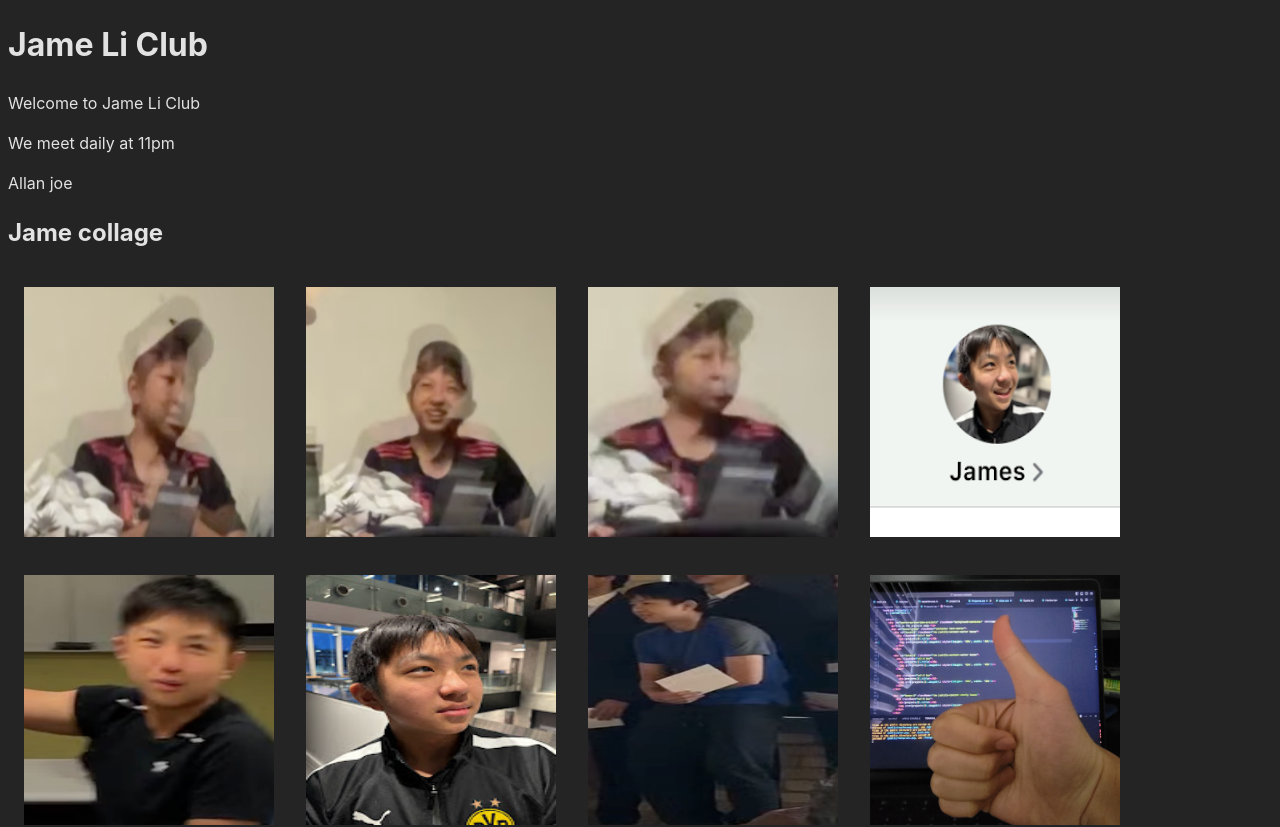
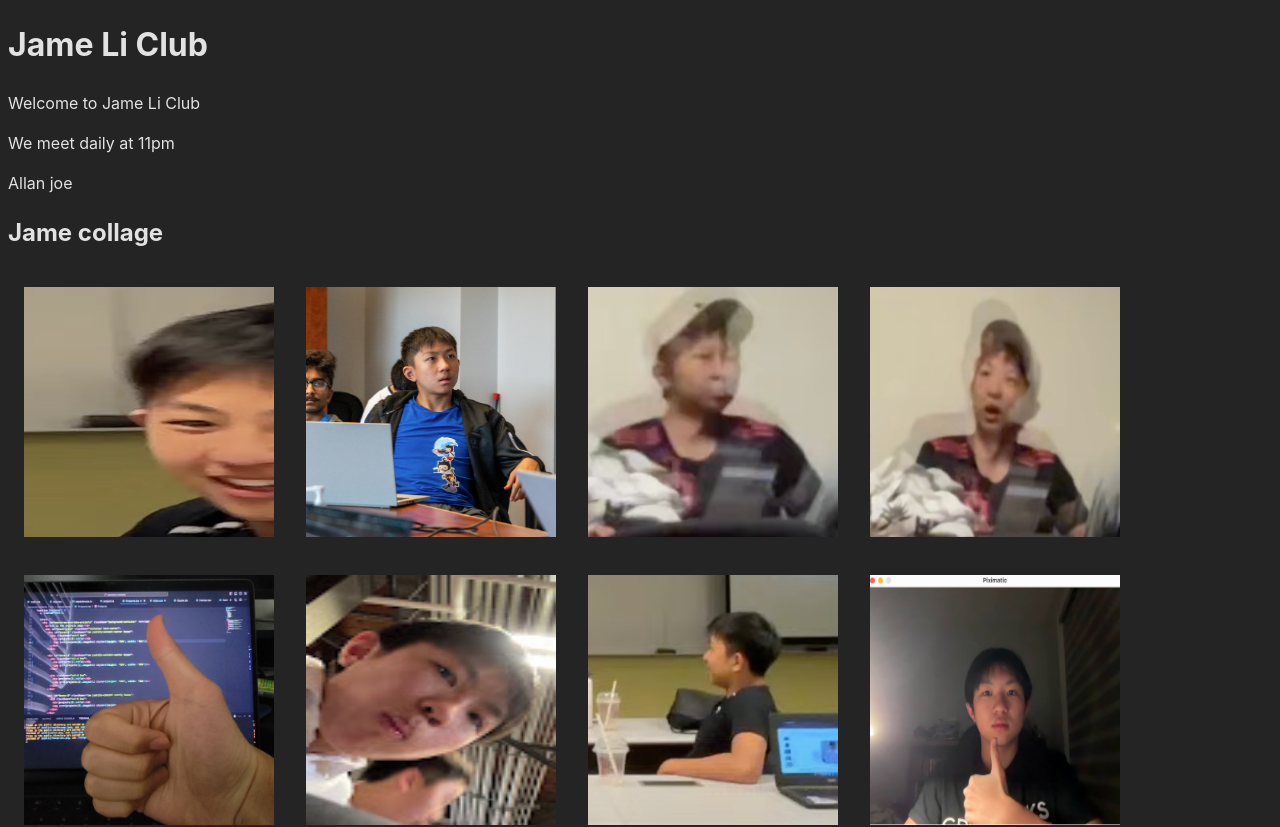
Before and after one commit to jeffrey-zang/jameli.club, a React (Vite) app: page / in a window 1280 px wide. Shown: the top 827 px of the page. Built offline with nearby package versions, Linux system fonts and the light colour scheme.

Commit message:
refac: better jame organization

```diff
--- a/src/App.jsx
+++ b/src/App.jsx
@@ -1,108 +1,21 @@
-import jame1 from "./assets/jame1.png";
-import jame2 from "./assets/jame2.png";
-import jame3 from "./assets/jame3.png";
-import jame4 from "./assets/jame4.png";
-import jame5 from "./assets/jame5.png";
-import jame6 from "./assets/jame6.png";
-import jame7 from "./assets/jame7.png";
-import jame8 from "./assets/jame8.png";
-import jame9 from "./assets/jame9.png";
-import jame10 from "./assets/jame10.png";
-import jame11 from "./assets/jame11.png";
-import jame12 from "./assets/jame12.png";
-import jame13 from "./assets/jame13.png";
-import jame14 from "./assets/jame14.png";
-import jame15 from "./assets/jame15.png";
-import jame16 from "./assets/jame16.png";
-import jame17 from "./assets/jame17.png";
-import jame18 from "./assets/jame18.png";
-import jame19 from "./assets/jame19.png";
-import jame20 from "./assets/jame20.png";
-import jame21 from "./assets/jame21.png";
-import jame22 from "./assets/jame22.png";
-import jame23 from "./assets/jame23.png";
-import jame24 from "./assets/jame24.png";
-import jame25 from "./assets/jame25.png";
-import jame26 from "./assets/jame26.png";
-import jame27 from "./assets/jame27.png";
-import jame28 from "./assets/jame28.png";
-import jame29 from "./assets/jame29.png";
-import jame30 from "./assets/jame30.png";
-import jame31 from "./assets/jame31.png";
-import jame32 from "./assets/jame32.png";
-import jame33 from "./assets/jame33.png";
-import jame34 from "./assets/jame34.png";
-import jame35 from "./assets/jame35.png"
-import jame36 from "./assets/jame36.png"
-import jame37 from "./assets/jame37.png"
-import jame38 from "./assets/jame38.png"
-import jame39 from "./assets/jame39.png"
-import jame40 from "./assets/jame40.png"
-import jame41 from "./assets/jame41.png"
-import jame42 from "./assets/jame42.png"
-import jame43 from "./assets/jame43.png"
-import jame44 from "./assets/jame44.png"
-
-const photos = [
-  jame1,
-  jame2,
-  jame3,
-  jame4,
-  jame5,
-  jame6,
-  jame7,
-  jame8,
-  jame9,
-  jame10,
-  jame11,
-  jame12,
-  jame13,
-  jame14,
-  jame15,
-  jame16,
-  jame17,
-  jame18,
-  jame19,
-  jame20,
-  jame21,
-  jame22,
-  jame23,
-  jame24,
-  jame25,
-  jame26,
-  jame27,
-  jame28,
-  jame29,
-  jame30,
-  jame31,
-  jame32,
-  jame33,
-  jame34,
-  jame35,
-  jame36,
-  jame37,
-  jame38,
-  jame39,
-  jame40,
-  jame41,
-  jame42,
-  jame43,
-  jame44,
-];
+const photos = Array.from({ length: 45 }, (_, i) => {
+  return new URL(`./assets/jame${i + 1}.png`, import.meta.url).href;
+});
 
 function shuffle(array) {
   let currentIndex = array.length;
 
   // While there remain elements to shuffle...
   while (currentIndex != 0) {
-
     // Pick a remaining element...
     let randomIndex = Math.floor(Math.random() * currentIndex);
     currentIndex--;
 
     // And swap it with the current element.
     [array[currentIndex], array[randomIndex]] = [
-      array[randomIndex], array[currentIndex]];
+      array[randomIndex],
+      array[currentIndex],
+    ];
   }
 }
 
@@ -111,16 +24,14 @@ shuffle(photos);
 const App = () => {
   return (
     <div>
-      <h1> Jame Li Club </h1>
-      <p> Welcome to Jame Li Club </p>
-      <p> We meet daily at 11pm </p>
-      <p> Allan joe </p>
+      <h1>Jame Li Club</h1>
+      <p>Welcome to Jame Li Club</p>
+      <p>We meet daily at 11pm</p>
+      <p>Allan joe</p>
       <h2>Jame collage</h2>
-      {
-        photos.map((photo, index) => (
-          <img key={index} src={photo} alt={`jame${index + 1}`} />
-        ))
-      }
+      {photos.map((photo, index) => (
+        <img key={index} src={photo} alt={`jame${index + 1}`} />
+      ))}
     </div>
   );
 };
```
Also changed, not shown: src/assets/jame45.png (added), 1 other file (tests, documents, lock files or other folders).
